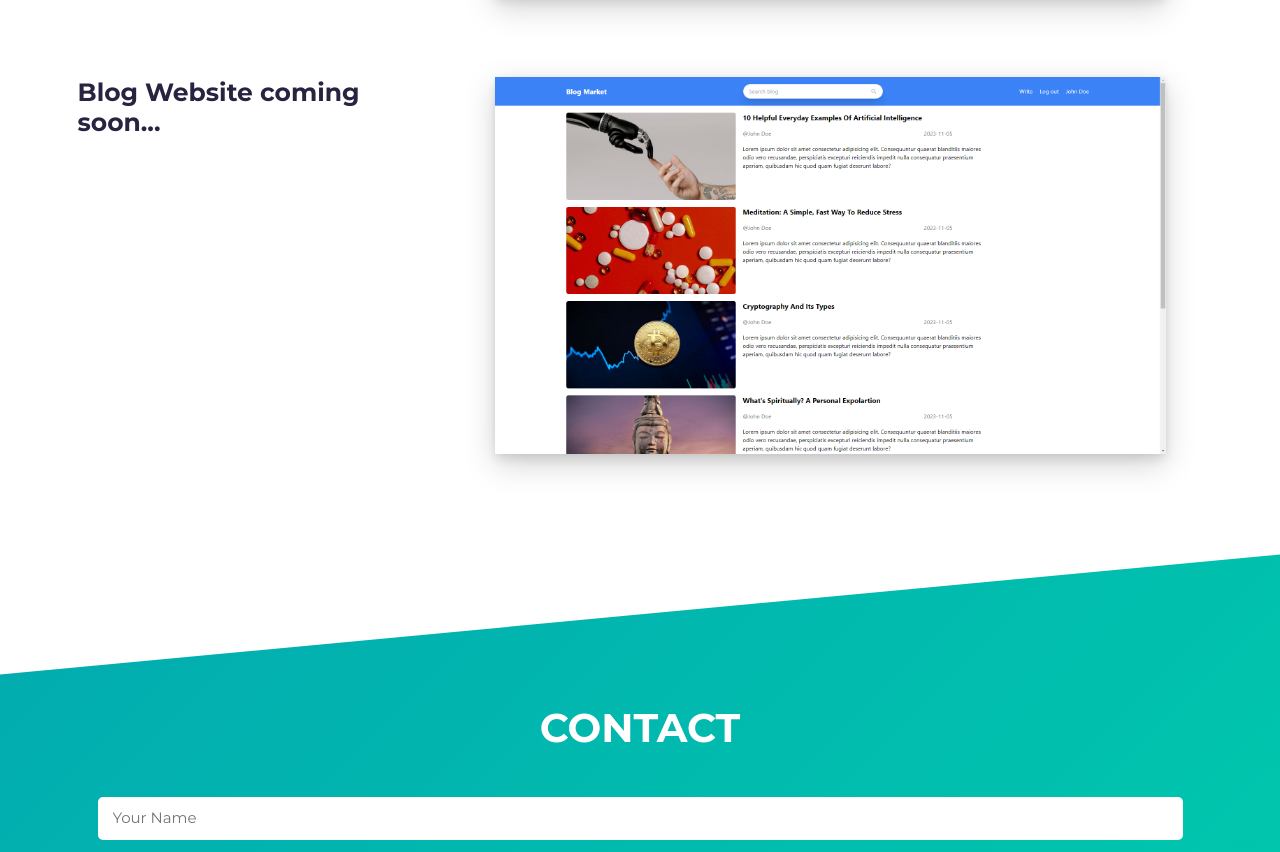
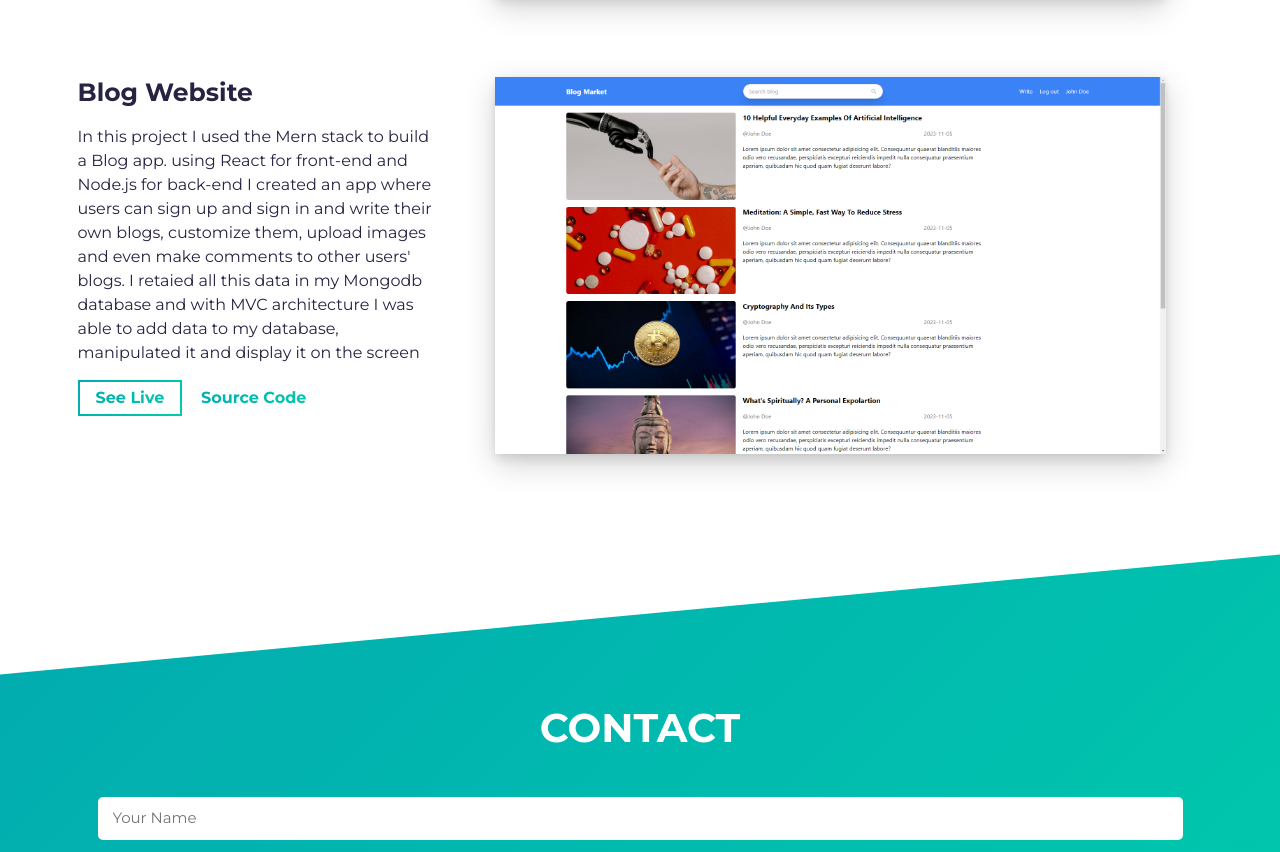
Before and after one commit to vusal5555/Portfolio, a website built with Parcel: page src/index.html in a window 1280 px wide. Shown: the part 2461-3313 px from the top of the page. Built offline with nearby package versions, Linux system fonts and the light colour scheme.

Commit message:
added another project

```diff
--- a/src/index.html
+++ b/src/index.html
@@ -234,23 +234,24 @@
           <div class="row">
             <div class="col-lg-4 col-sm-12">
               <div class="project-wrapper__text load-hidden">
-                <h3 class="project-wrapper__text-title">
-                  Blog Website coming soon...
-                </h3>
+                <h3 class="project-wrapper__text-title">Blog Website</h3>
                 <div>
                   <p class="mb-4">
-                    <!-- If the project was collaborative, reflect it in this
-                    description, that will demonstrate communication and/or
-                    leadership skills. Additionally, if you made use of the
-                    mastery of a second language, it will reflect on you
-                    professionalism. -->
+                    In this project I used the Mern stack to build a Blog app.
+                    using React for front-end and Node.js for back-end I created
+                    an app where users can sign up and sign in and write their
+                    own blogs, customize them, upload images and even make
+                    comments to other users' blogs. I retaied all this data in
+                    my Mongodb database and with MVC architecture I was able to
+                    add data to my database, manipulated it and display it on
+                    the screen
                   </p>
                 </div>
-                <!-- <a
+                <a
                   rel="noreferrer"
                   target="_blank"
                   class="cta-btn cta-btn--hero"
-                  href="#!"
+                  href="https://blogapp-x2zm.onrender.com/"
                 >
                   See Live
                 </a>
@@ -258,10 +259,10 @@
                   rel="noreferrer"
                   target="_blank"
                   class="cta-btn text-color-main"
-                  href="#!"
+                  href="https://github.com/vusal5555/BlogApp"
                 >
                   Source Code
-                </a> -->
+                </a>
               </div>
             </div>
             <div class="col-lg-8 col-sm-12">
```
